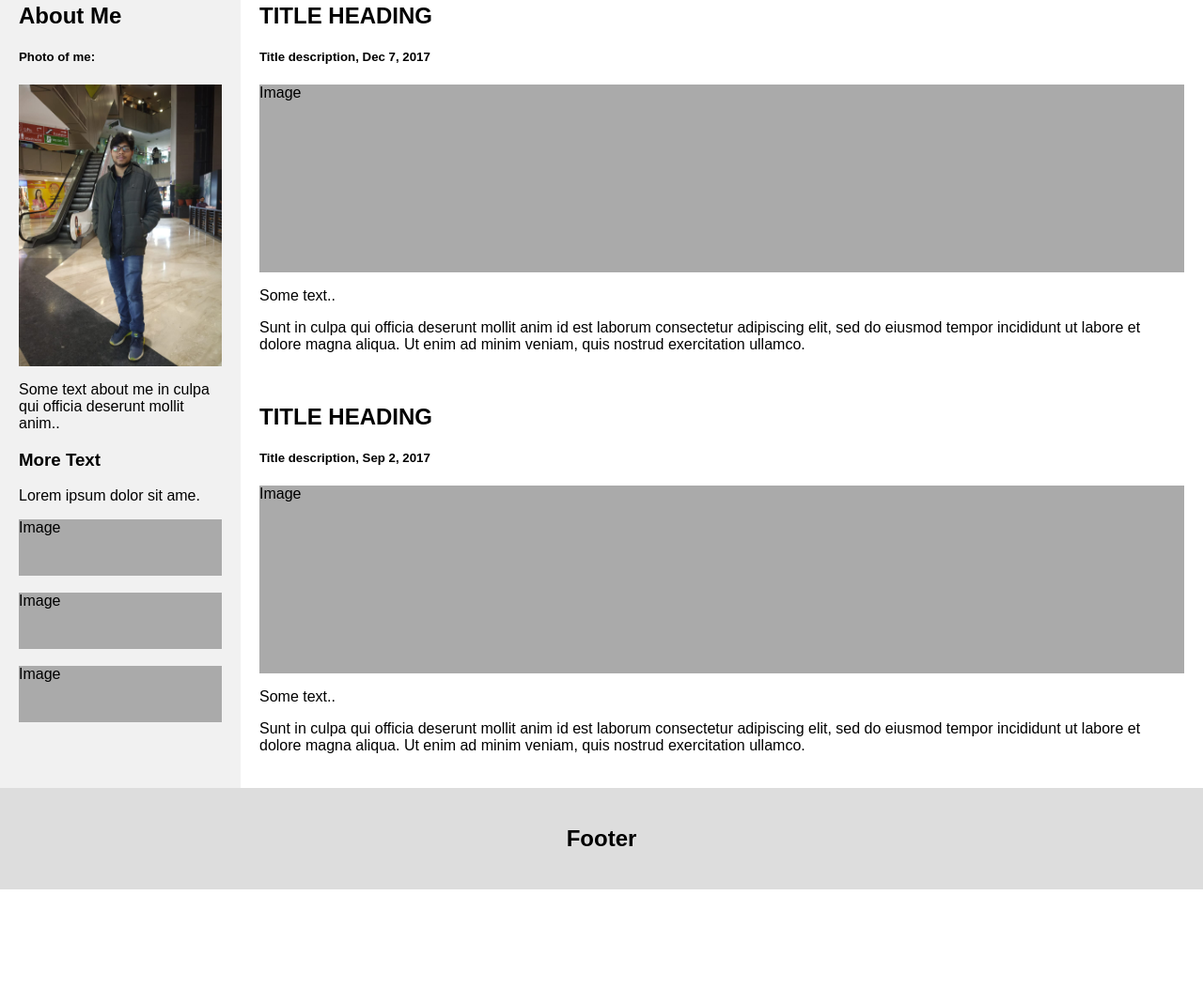
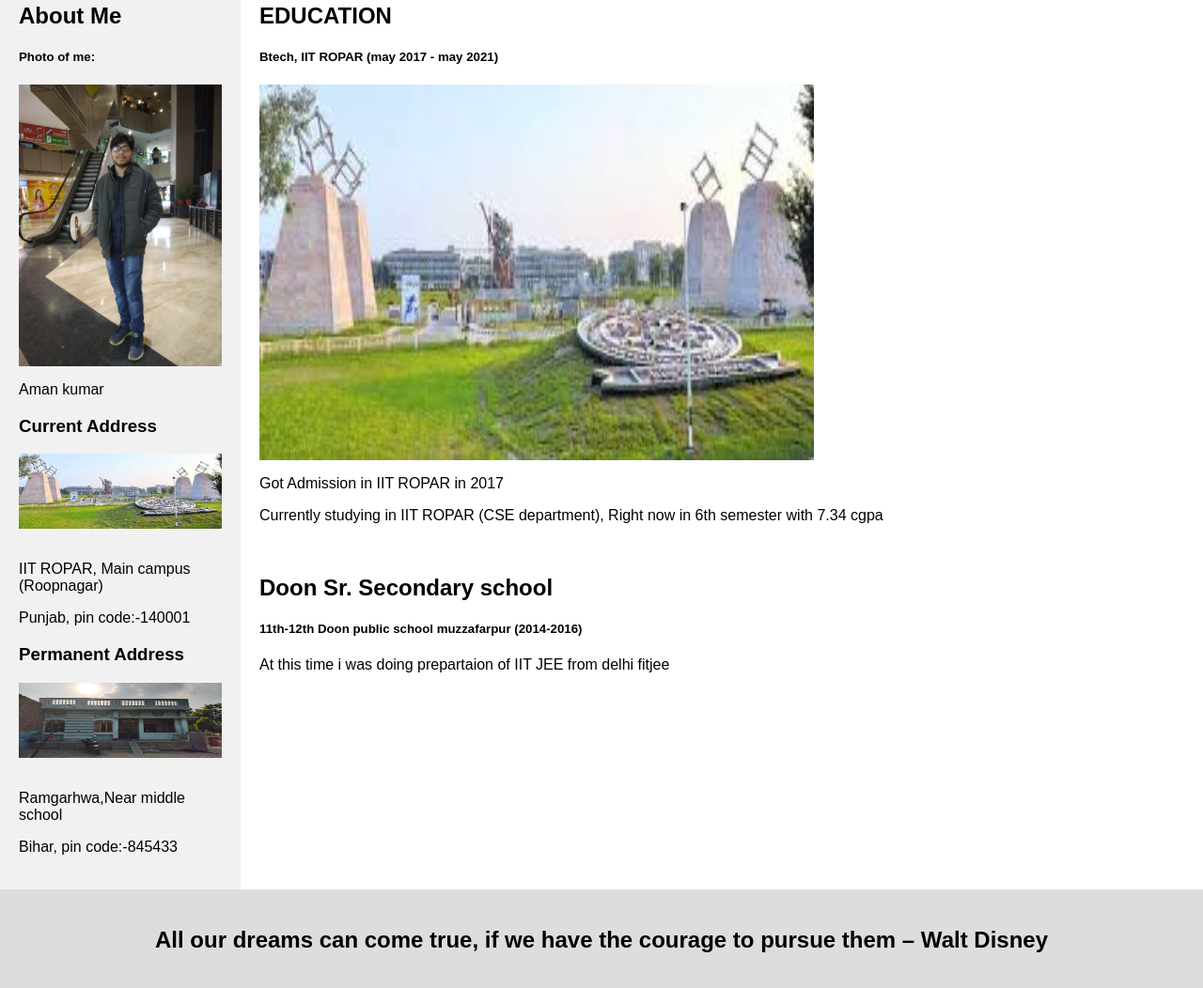
Before and after one commit to Aman214/My_profile, a plain HTML site: page index.html in a window 1280 px wide. Shown: the part 376-1428 px from the top of the page at 94% size. Before the commit the page ends 1323 px from the top, so only its background shows below. Drawn offline with Linux system fonts and the light colour scheme.

Commit message:
Enter about educations

```diff
--- a/index.html
+++ b/index.html
@@ -78,6 +78,12 @@ body {
 /* Fake image, just for this example */
 .fakeimg {
   background-color: #aaa;
+  width: 60%;
+  padding: 0px;
+}
+
+.fakeimg1 {
+  background-color: #aaa;
   width: 100%;
   padding: 0px;
 }
@@ -128,31 +134,33 @@ body {
   <div class="side">
     <h2>About Me</h2>
     <h5>Photo of me:</h5>
-    <div class="fakeimg" style="height:300px;"><img id="img_aman" src="Image/aman1.jpeg" alt="Image"></div>
-    <p>Some text about me in culpa qui officia deserunt mollit anim..</p>
-    <h3>More Text</h3>
-    <p>Lorem ipsum dolor sit ame.</p>
-    <div class="fakeimg" style="height:60px;">Image</div><br>
-    <div class="fakeimg" style="height:60px;">Image</div><br>
-    <div class="fakeimg" style="height:60px;">Image</div>
+    <div class="fakeimg1" style="height:300px;"><img id="img_aman" src="Image/aman1.jpeg" alt="Image"></div>
+    <p>Aman kumar</p>
+    <h3><b>Current Address</b></h3>
+    <div class="fakeimg1" style="height:80px;"><img id="img_aman" src="Image/iit1.jpeg" alt="Image"></div><br>
+    <p>IIT ROPAR, Main campus (Roopnagar)</p>
+    <p>Punjab, pin code:-140001</p>
+    <h3><b>Permanent Address</b></h3>
+    <div class="fakeimg1" style="height:80px;"><img id="img_aman" src="Image/ghr.jpeg" alt="Image"></div><br>
+    <p>Ramgarhwa,Near middle school</p>
+    <p>Bihar, pin code:-845433</p>
+
   </div>
   <div class="main">
-    <h2>TITLE HEADING</h2>
-    <h5>Title description, Dec 7, 2017</h5>
-    <div class="fakeimg" style="height:200px;">Image</div>
-    <p>Some text..</p>
-    <p>Sunt in culpa qui officia deserunt mollit anim id est laborum consectetur adipiscing elit, sed do eiusmod tempor incididunt ut labore et dolore magna aliqua. Ut enim ad minim veniam, quis nostrud exercitation ullamco.</p>
+    <h2>EDUCATION</h2>
+    <h5>Btech, IIT ROPAR (may 2017 - may 2021)</h5>
+    <div class="fakeimg" style="height:400px;"><img id="img_aman" src="Image/iit1.jpeg" alt="Image"></div>
+    <p>Got Admission in IIT ROPAR in 2017</p>
+    <p>Currently studying in IIT ROPAR (CSE department), Right now in 6th semester with 7.34 cgpa</p>
     <br>
-    <h2>TITLE HEADING</h2>
-    <h5>Title description, Sep 2, 2017</h5>
-    <div class="fakeimg" style="height:200px;">Image</div>
-    <p>Some text..</p>
-    <p>Sunt in culpa qui officia deserunt mollit anim id est laborum consectetur adipiscing elit, sed do eiusmod tempor incididunt ut labore et dolore magna aliqua. Ut enim ad minim veniam, quis nostrud exercitation ullamco.</p>
+    <h2>Doon Sr. Secondary school</h2>
+    <h5>11th-12th Doon public school muzzafarpur (2014-2016) </h5>
+    <p>At this time i was doing prepartaion of IIT JEE from delhi fitjee</p>
   </div>
 </div>
 
 <div class="footer">
-  <h2>Footer</h2>
+  <h2>All our dreams can come true, if we have the courage to pursue them – Walt Disney</h2>
 </div>
 
 </body>
```
Also changed, not shown: Image/ghr.jpeg (added), Image/iit.jpeg (added), Image/iit1.jpeg (added).
